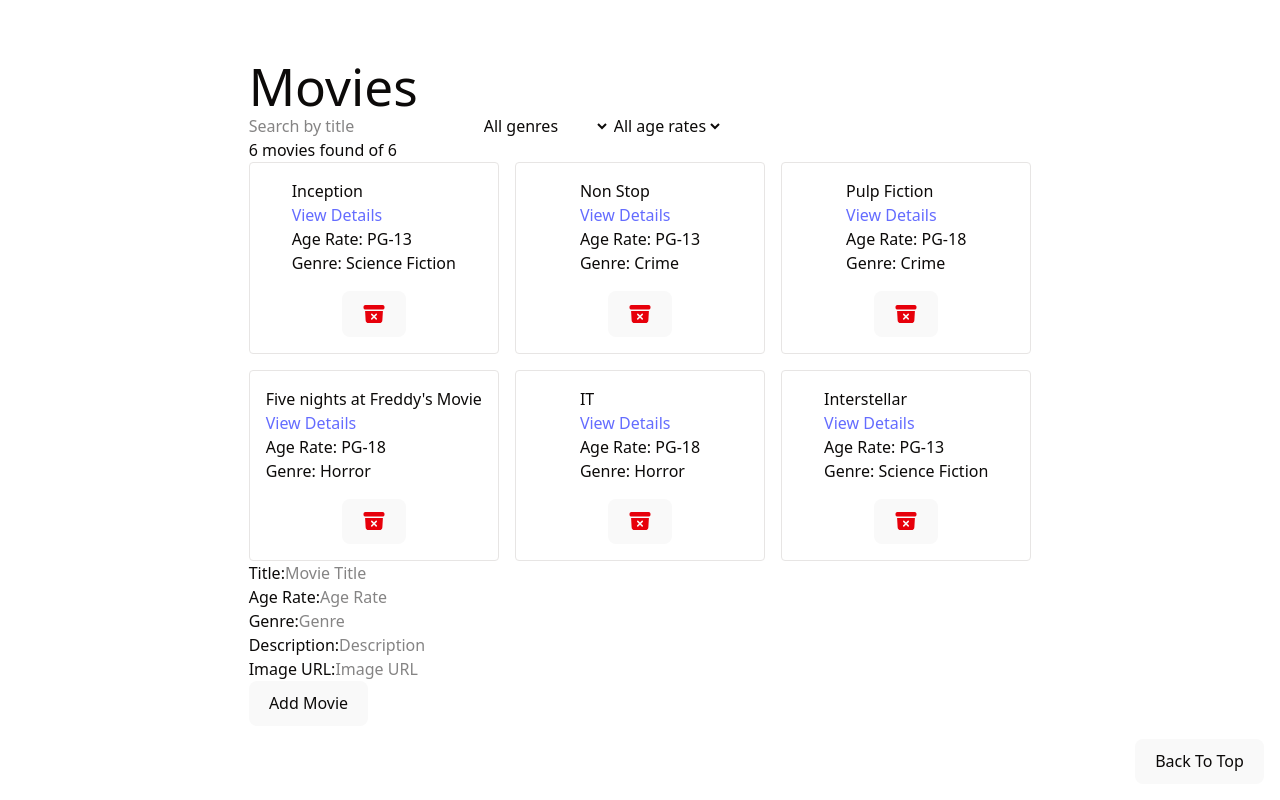
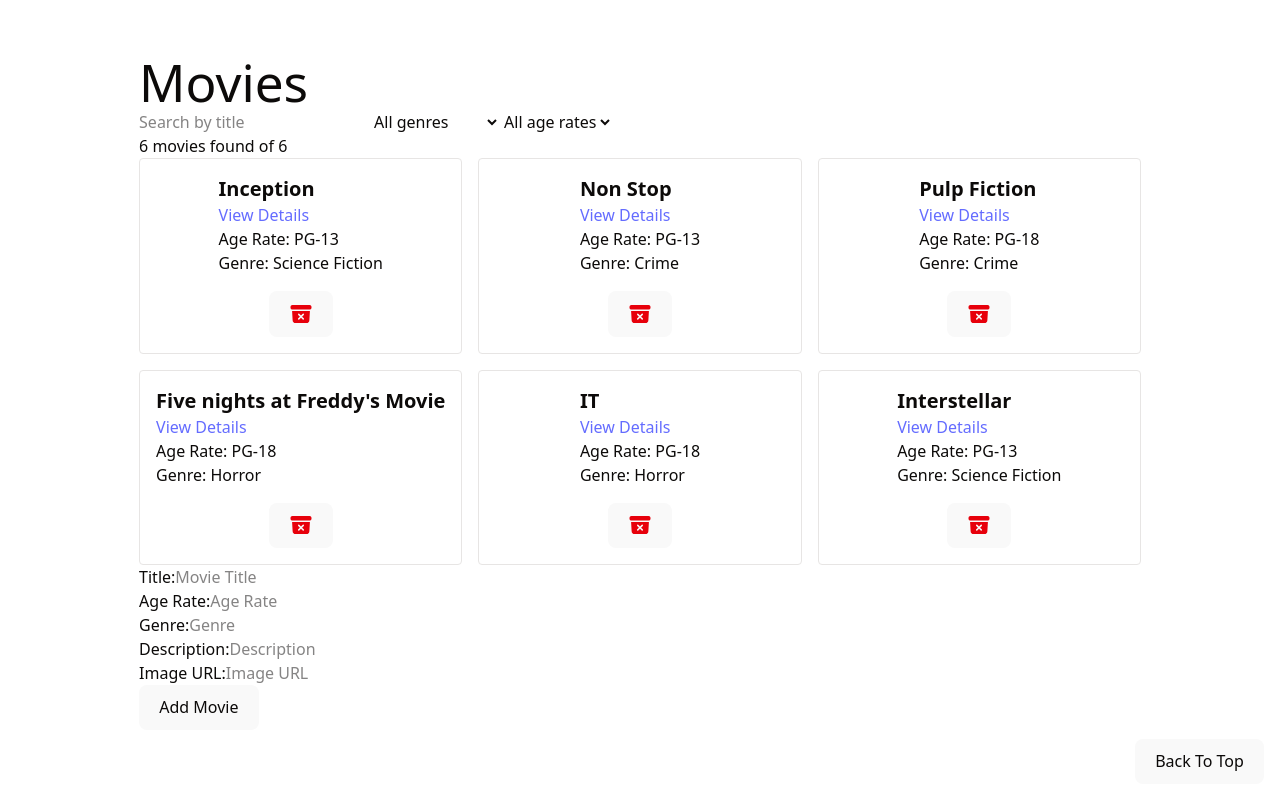
Before and after one commit to erik-per-lidstrom/Movie-night-planer, a React (Vite) app: page / in a window 1280 px wide. Built offline with nearby package versions, Linux system fonts and the light colour scheme.

Commit message:
small change to h2 in movie item

```diff
--- a/src/components/movieItem.component.tsx
+++ b/src/components/movieItem.component.tsx
@@ -4,8 +4,8 @@
 
 const MovieItem: React.FC<MovieProps> = ({ movie }) => {
   return (
-    <div>
-      <h2>{movie.title}</h2>
+    <div key={movie.id}>
+      <h2 className="text-xl font-bold">{movie.title}</h2>
       <Link to={`/${movie.id}`}>View Details</Link>
       <p>Age Rate: {movie.ageRate}</p>
       <p>Genre: {movie.genre}</p>
```
